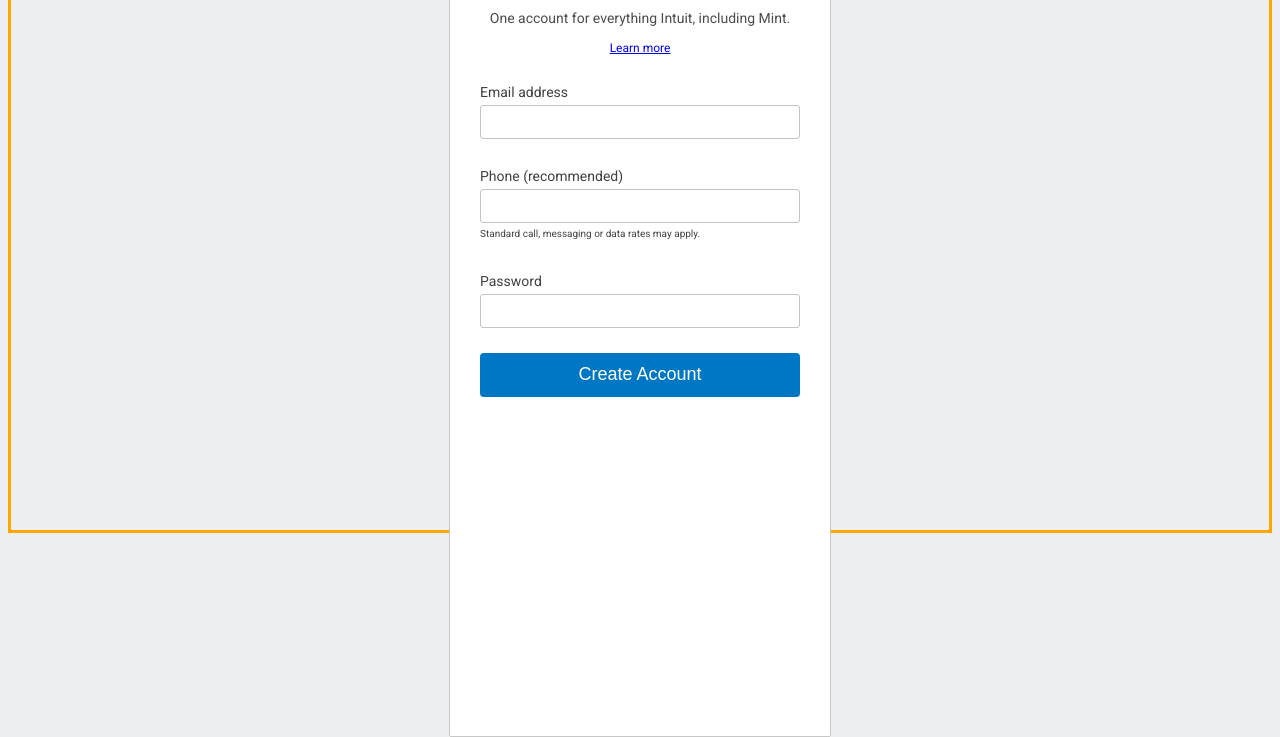
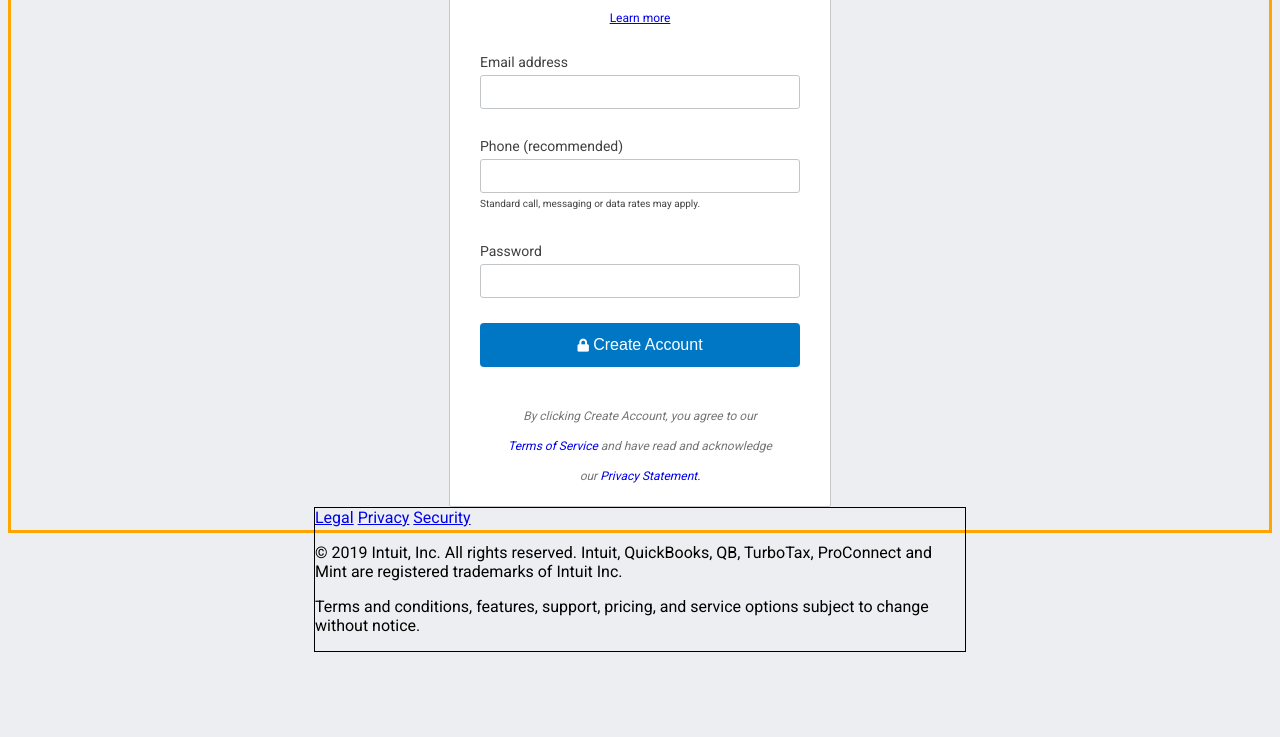
Before and after one commit to SofiBretz/HTML-Forms, a plain HTML site: page index.html in a window 1280 px wide. Shown: the part 281-1018 px from the top of the page. After the commit the page ends 933 px from the top, so only its background shows below. Drawn offline with Linux system fonts and the light colour scheme.

Commit message:
fixed form styling and created footer

```diff
--- a/index.css
+++ b/index.css
@@ -43,7 +43,7 @@ text-decoration: none;
 .logo {
   width: 300px;
   margin: auto;
-  margin-top: 80px;
+  margin-top: 50px;
 }
 
 .intuitLogo img {
@@ -76,7 +76,7 @@ text-decoration: none;
 
 form {
   margin: auto;
-  height: 800px;
+  height: 600px;
   width: 380px;
   background-color: #FFFFFF;
   border-radius: 2px;
@@ -116,14 +116,17 @@ input {
   color: #4C4C4C;
   line-height: 1.1;
 }
+
 .pForm {
   font-size: 14px;
   color: #4C4C4C;
   line-height: 1.2;
 }
+
 .learnMore{
   font-size: 12px;
 }
+
 .standardCall{
   padding: 5px 0;
   font-size: 10px;
@@ -131,7 +134,12 @@ input {
   width: 320px;
   margin: auto;
 }
+
 .submitButton{
+  width: 320px;
+  display: block;
+  margin-left: auto;
+  margin-right: auto;
   margin-top: 25px;
   background: #0077C5;
   border: #0077C5;
@@ -140,5 +148,31 @@ input {
   text-shadow: none;
   font-weight: 400;
   color: #FFF;
-  font-size: 1.125em;
+  font-size: 16px;
 }
+
+.submitButton i {
+  font-size: 13px;
+}
+
+.termsText {
+  box-sizing: border-box;
+  width: 320px;
+  margin: auto;
+  margin-top: 40px;
+  font-style: italic;
+  font-size: 12px;
+  color: #757575;
+  text-align: center;
+  line-height: 1.5;
+}
+
+.termsText a {
+  text-decoration: none;
+}
+
+footer {
+  border: solid black 1px;
+  width: 650px;
+  margin: auto;
+}
--- a/index.html
+++ b/index.html
@@ -72,9 +72,20 @@
         <label for="password">Password</label>
         <input type="password" name="password" value="">
 
-        <input class="submitButton" type="submit" name="submit" value="Create Account">
+        <button class="submitButton" type="submit" name="submit"><i class="fas fa-lock"></i>   Create Account</button>
 
+        <div class="termsText">
+          <p>By clicking Create Account, you agree to our</p>
+          <p><a href="#">Terms of Service</a> and have read and acknowledge</p>
+          <p>our <a href="#">Privacy Statement.</a></p>
+        </div>
       </form>
+
+      <footer>
+        <a href="#">Legal</a> <a href="#">Privacy</a> <a href="#">Security</a>
+        <p>© 2019 Intuit, Inc. All rights reserved. Intuit, QuickBooks, QB, TurboTax, ProConnect and Mint are registered trademarks of Intuit Inc.</p>
+        <p>Terms and conditions, features, support, pricing, and service options subject to change without notice.</p>
+      </footer>
 
     </div>
   </body>
```
